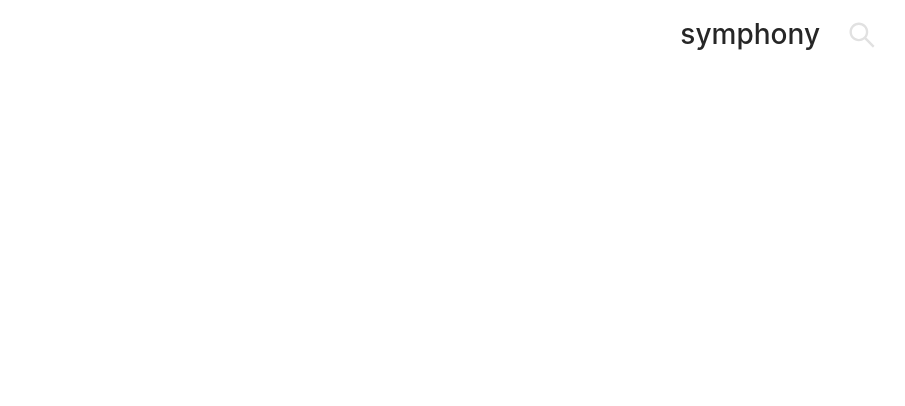
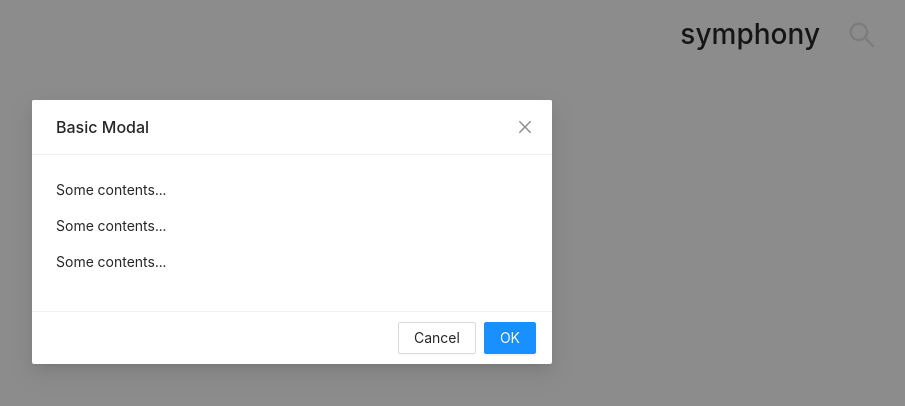
Before and after one commit to imanipaul/symphony, a React (Create React App) app: page / in a window 1280 px wide. Both pictures are taken after a click on the element "search". Shown: the top 406 px of the page, without its empty margins (348-1253 px from the left). Built offline with nearby package versions, Linux system fonts and the light colour scheme.

Commit message:
Display modal on click

```diff
--- a/src/App.js
+++ b/src/App.js
@@ -4,6 +4,7 @@
 import Home from "./views/Home";
 import Drink from "./views/Drink";
 import { SearchOutlined } from "@ant-design/icons";
+import Modal from "antd/lib/modal/Modal";
 
 function App() {
   const [showModal, setShowModal] = useState(false);
@@ -11,6 +12,16 @@
   useEffect(() => {
     console.log("show modal is", showModal);
   }, [showModal]);
+
+  const handleOk = (e) => {
+    console.log(e);
+    setShowModal(false);
+  };
+
+  const handleCancel = (e) => {
+    console.log(e);
+    setShowModal(false);
+  };
 
   return (
     <div className="App">
@@ -26,6 +37,16 @@
           <Drink />
         </Route>
       </Switch>
+      <Modal
+        title="Basic Modal"
+        visible={showModal}
+        onOk={handleOk}
+        onCancel={handleCancel}
+      >
+        <p>Some contents...</p>
+        <p>Some contents...</p>
+        <p>Some contents...</p>
+      </Modal>
     </div>
   );
 }
```
